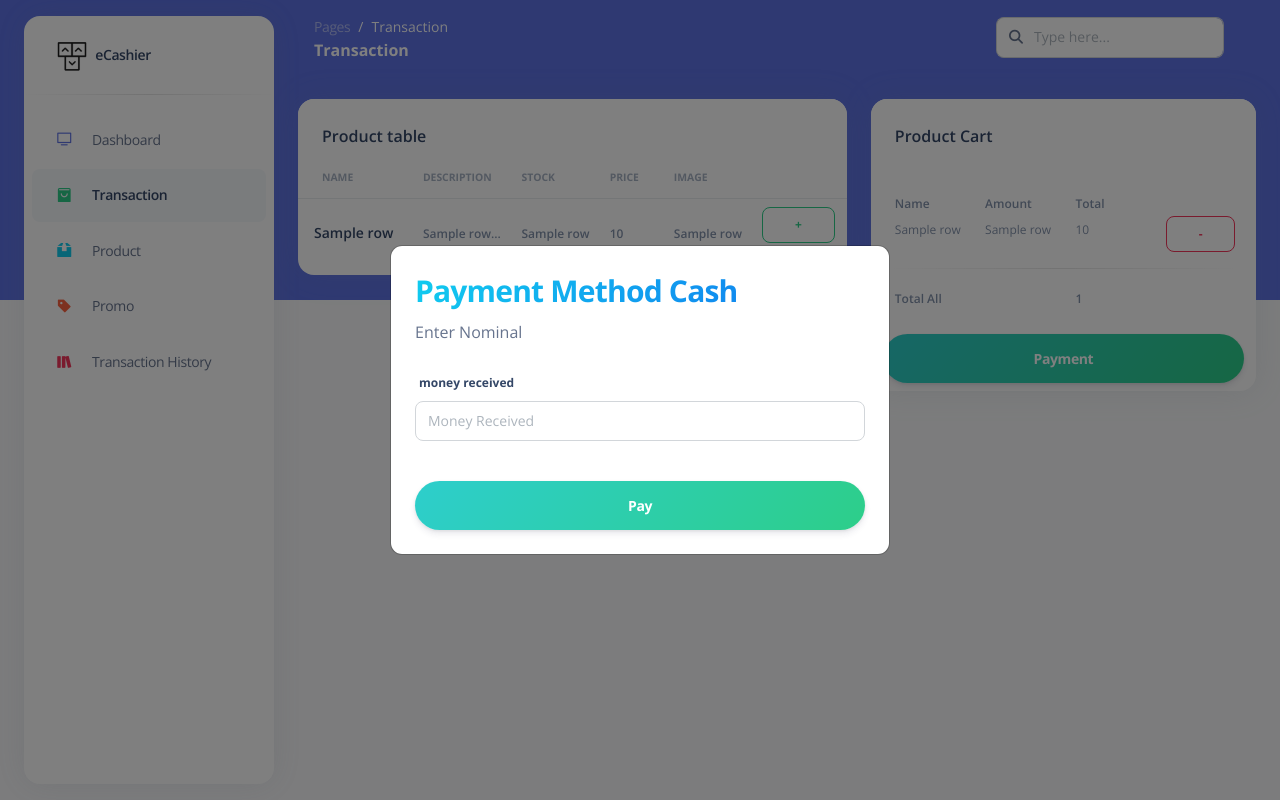
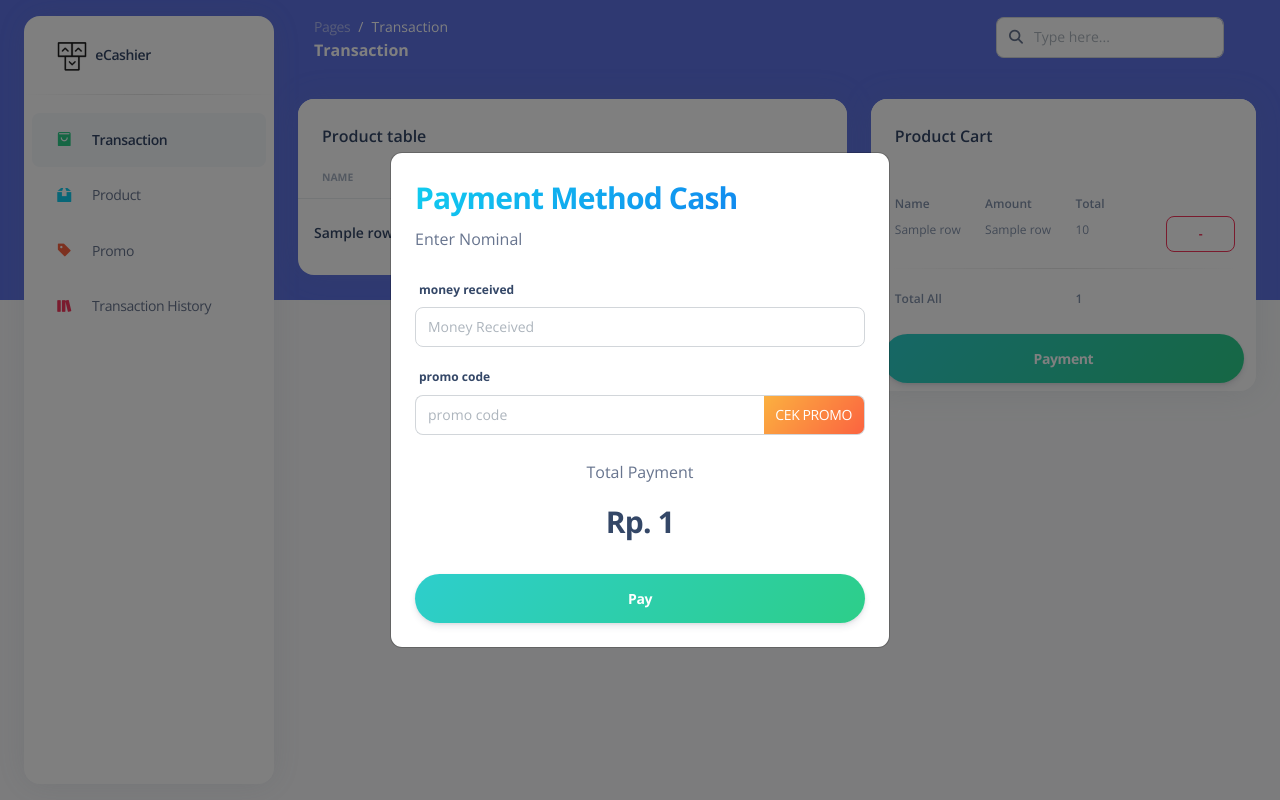
Before and after one commit to rizkifadilla/eCashier, a Flask app: template templates/transaction.html in a window 1280 px wide, after a click on "Payment". Run offline with Flask 2, Linux system fonts and the light colour scheme; the template is opened without the code that fills it: most values are stand-ins (such as "Sample title", 1, 10 or a date in 2020); some libraries are stand-ins or nearby versions.

Commit message:
update: discount javascript

```diff
--- a/app.py
+++ b/app.py
@@ -1,7 +1,8 @@
-from flask import Flask, render_template, request, url_for, redirect
+from flask import Flask, render_template, request, url_for, redirect, jsonify
 from flask_mysqldb import MySQL
 import random
 import string
+import numpy as np
 
 app = Flask(__name__)
 app.config['MYSQL_HOST'] = 'localhost'
@@ -12,7 +13,7 @@ mysql = MySQL(app)
 
 @app.route('/')
 def home():
-    return render_template('index.html')
+    return redirect(url_for('transaction'))
 
 @app.route('/promo')
 def promo():
@@ -112,8 +113,13 @@ def transaction():
     data_cart = cur.fetchall()
     cur.execute("SELECT SUM(cart_table.total) as total_all FROM cart_table, product_table WHERE cart_table.product_id = product_table.id AND cart_table.status = 'Belum Selesai'")
     total_all = cur.fetchall()
+    cur.execute("SELECT voucher_code FROM promo_table")
+    promo_list = cur.fetchall()
+    cur.execute("SELECT voucher_code,promo_value FROM promo_table")
+    promo_list_value = cur.fetchall()
     cur.close()
-    return render_template('transaction.html', products = data, carts = data_cart, total_all = total_all)
+    # print("PROMO LIST ===>",promo_list_array[0])
+    return render_template('transaction.html', products = data, carts = data_cart, total_all = total_all, promo_list = promo_list, promo_list_value = promo_list_value)
 
 @app.route('/save_cart', methods=["POST"])
 def save_cart():
--- a/templates/product.html
+++ b/templates/product.html
@@ -39,7 +39,7 @@
         <hr class="horizontal dark mt-0">
         <div class="collapse navbar-collapse  w-auto " id="sidenav-collapse-main">
             <ul class="navbar-nav">
-                <li class="nav-item">
+                <!-- <li class="nav-item">
                     <a class="nav-link" href="/">
                         <div
                             class="icon icon-shape icon-sm border-radius-md text-center me-2 d-flex align-items-center justify-content-center">
@@ -47,7 +47,7 @@
                         </div>
                         <span class="nav-link-text ms-1">Dashboard</span>
                     </a>
-                </li>
+                </li> -->
                 <li class="nav-item">
                     <a class="nav-link" href="/transaction">
                         <div
--- a/templates/promo.html
+++ b/templates/promo.html
@@ -39,7 +39,7 @@
     <hr class="horizontal dark mt-0">
     <div class="collapse navbar-collapse  w-auto " id="sidenav-collapse-main">
       <ul class="navbar-nav">
-        <li class="nav-item">
+        <!-- <li class="nav-item">
           <a class="nav-link" href="/">
             <div
               class="icon icon-shape icon-sm border-radius-md text-center me-2 d-flex align-items-center justify-content-center">
@@ -47,7 +47,7 @@
             </div>
             <span class="nav-link-text ms-1">Dashboard</span>
           </a>
-        </li>
+        </li> -->
         <li class="nav-item">
           <a class="nav-link" href="/transaction">
             <div
--- a/templates/transaction.html
+++ b/templates/transaction.html
@@ -39,7 +39,7 @@
         <hr class="horizontal dark mt-0">
         <div class="collapse navbar-collapse  w-auto " id="sidenav-collapse-main">
             <ul class="navbar-nav">
-                <li class="nav-item">
+                <!-- <li class="nav-item">
                     <a class="nav-link" href="/">
                         <div
                             class="icon icon-shape icon-sm border-radius-md text-center me-2 d-flex align-items-center justify-content-center">
@@ -47,7 +47,7 @@
                         </div>
                         <span class="nav-link-text ms-1">Dashboard</span>
                     </a>
-                </li>
+                </li> -->
                 <li class="nav-item">
                     <a class="nav-link active" href="/transaction">
                         <div
@@ -178,7 +178,8 @@
                                                 <span class="text-secondary text-xs font-weight-bold">{{ row.3 }}</span>
                                             </td>
                                             <td class="align-middle">
-                                                <span class="text-secondary text-xs font-weight-bold">{{ "{:,}".format(row.4) }}</span>
+                                                <span
+                                                    class="text-secondary text-xs font-weight-bold">{{ "{:,}".format(row.4) }}</span>
                                             </td>
                                             <td class="align-middle">
                                                 <span class="text-secondary text-xs font-weight-bold">{{ row.5 }}</span>
@@ -260,7 +261,8 @@
                                     </div>
                                     <div class="col-3"><span class="text-secondary text-xs">{{ row.4 }}</span>
                                     </div>
-                                    <div class="col-3"><span class="text-secondary text-xs">{{ "{:,}".format(row.5) }}</span>
+                                    <div class="col-3"><span
+                                            class="text-secondary text-xs">{{ "{:,}".format(row.5) }}</span>
                                     </div>
                                     <div class="col-3"><a
                                             href="/delete_cart/{{ row.0 }}/{{ row.4 }}/{{ row.2 }}/{{ row.1 }}"
@@ -281,14 +283,31 @@
                                                         <div class="card-body">
                                                             <form action="{{ url_for('transaction_modal') }}"
                                                                 method="POST" role="form text-left">
-                                                                <input type="hidden" name="transaction_id" value="{{ row.6 }}">
-                                                                <input type="hidden" name="total_amount" value="{{ total_all[0].0 }}">
+                                                                <input type="hidden" name="transaction_id"
+                                                                    value="{{ row.6 }}">
+                                                                <input type="hidden" name="total_amount"
+                                                                    value="{{ total_all[0].0 }}">
                                                                 <label>money received</label>
                                                                 <div class="input-group mb-3">
                                                                     <input type="number" class="form-control"
                                                                         name="money_received"
                                                                         placeholder="Money Received"
-                                                                        aria-label="Money_Received">
+                                                                        aria-label="Money_Received" id="received_money">
+                                                                </div>
+                                                                <label>promo code</label>
+                                                                <div class="input-group input-group-alternative mb-4">
+                                                                    <input class="form-control" placeholder="promo code"
+                                                                        type="text" name="promo_code" id="code_promo">
+                                                                    <span
+                                                                        class="input-group-text bg-gradient-warning"><a
+                                                                            href="#" onclick="cek_promo()"
+                                                                            class="text-white">CEK PROMO</a></span>
+                                                                </div>
+                                                                <div id="parent_total_payment">
+                                                                    <center id="total_payment">
+                                                                        <p>Total Payment</p>
+                                                                        <h3>Rp. {{ "{:,}".format(total_all[0].0) }}</h3>
+                                                                    </center>
                                                                 </div>
                                                                 <div class="text-center">
                                                                     <button type="submit"
@@ -344,6 +363,38 @@
             }
             Scrollbar.init(document.querySelector('#sidenav-scrollbar'), options);
         }
+        var list_promo_code = {{ promo_list|tojson }}
+        var list_promo_value = {{ promo_list_value|tojson }}
+        var list_promo_code_flat = [].concat.apply([], list_promo_code)
+
+        // KAS5362FCDGA
+        function cek_promo() {
+            total_all_flask = {{ total_all|tojson }}
+            var element_promo_code = document.getElementById('code_promo')
+            if (list_promo_code_flat.includes(element_promo_code.value)){
+                element_promo_code.classList.remove("is-invalid");
+                element_promo_code.classList.add("is-valid");
+                element_total_payment = document.getElementById('total_payment')
+                element_total_payment.remove()
+                indexof_promo_code = list_promo_code_flat.indexOf(element_promo_code.value)
+                get_value = list_promo_value[indexof_promo_code][1]
+                get_promo_price = get_value / 100 * total_all_flask[0][0]
+                price_after_promo = total_all_flask[0][0] - get_promo_price
+                var	number_string = price_after_promo.toString(),
+                    remainder 	= number_string.length % 3,
+                    rupiah 	    = number_string.substr(0, remainder),
+                    thousand    = number_string.substr(remainder).match(/\d{3}/g);
+
+                if (thousand) {
+                    separator = remainder ? '.' : '';
+                    rupiah += separator + thousand.join(',');
+                }
+                document.getElementById('parent_total_payment').innerHTML = '<center id="total_payment"><p>Total Payment</p><p><small>Discount '+get_value+'%</small></p><h6><s>Rp. {{ "{:,}".format(total_all[0].0) }}</s></h6><h3>Rp. '+rupiah+'</h3></center>';
+            } else {
+                element_promo_code.classList.remove("is-valid");
+                element_promo_code.classList.add("is-invalid");
+            }
+        }
     </script>
     <!-- Github buttons -->
     <script async defer src="https://buttons.github.io/buttons.js"></script>
--- a/templates/transaction_history.html
+++ b/templates/transaction_history.html
@@ -39,7 +39,7 @@
         <hr class="horizontal dark mt-0">
         <div class="collapse navbar-collapse w-auto" id="sidenav-collapse-main">
             <ul class="navbar-nav">
-                <li class="nav-item">
+                <!-- <li class="nav-item">
                     <a class="nav-link" href="/">
                         <div
                             class="icon icon-shape icon-sm border-radius-md text-center me-2 d-flex align-items-center justify-content-center">
@@ -47,7 +47,7 @@
                         </div>
                         <span class="nav-link-text ms-1">Dashboard</span>
                     </a>
-                </li>
+                </li> -->
                 <li class="nav-item">
                     <a class="nav-link" href="/transaction">
                         <div
```
Also changed, not shown: templates/transaction_modal.html (+7 -3 lines).
